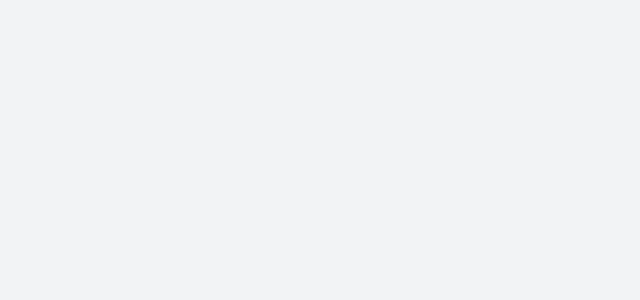
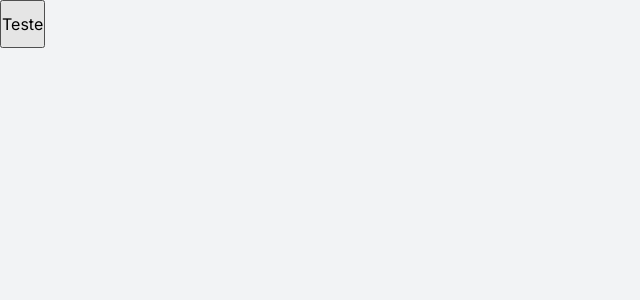
Before and after one commit to DanielOliveiraSouza/next-level-week-04, a React (Create React App) app in the folder aulas/moveit/: page / in a window 1280 px wide. Shown: the top 300 px of the page, without its empty margins (0-640 px from the left). Built offline with nearby package versions, Linux system fonts and the light colour scheme.

Commit message:
adiciona  componente experienceBar

```diff
--- a/aulas/moveit/src/App.tsx
+++ b/aulas/moveit/src/App.tsx
@@ -2,7 +2,7 @@ import './styles/global.css';
 function App() {
   return (
     <div>
-
+      <button style={{height: '3rem' }}>Teste</button>
     </div>
   );
 }
--- /dev/null
+++ b/aulas/moveit/src/components/ExperienceBar.tsx
@@ -0,0 +1,5 @@
+export function ExperienceBar(){
+    return (
+
+    );
+}
```
